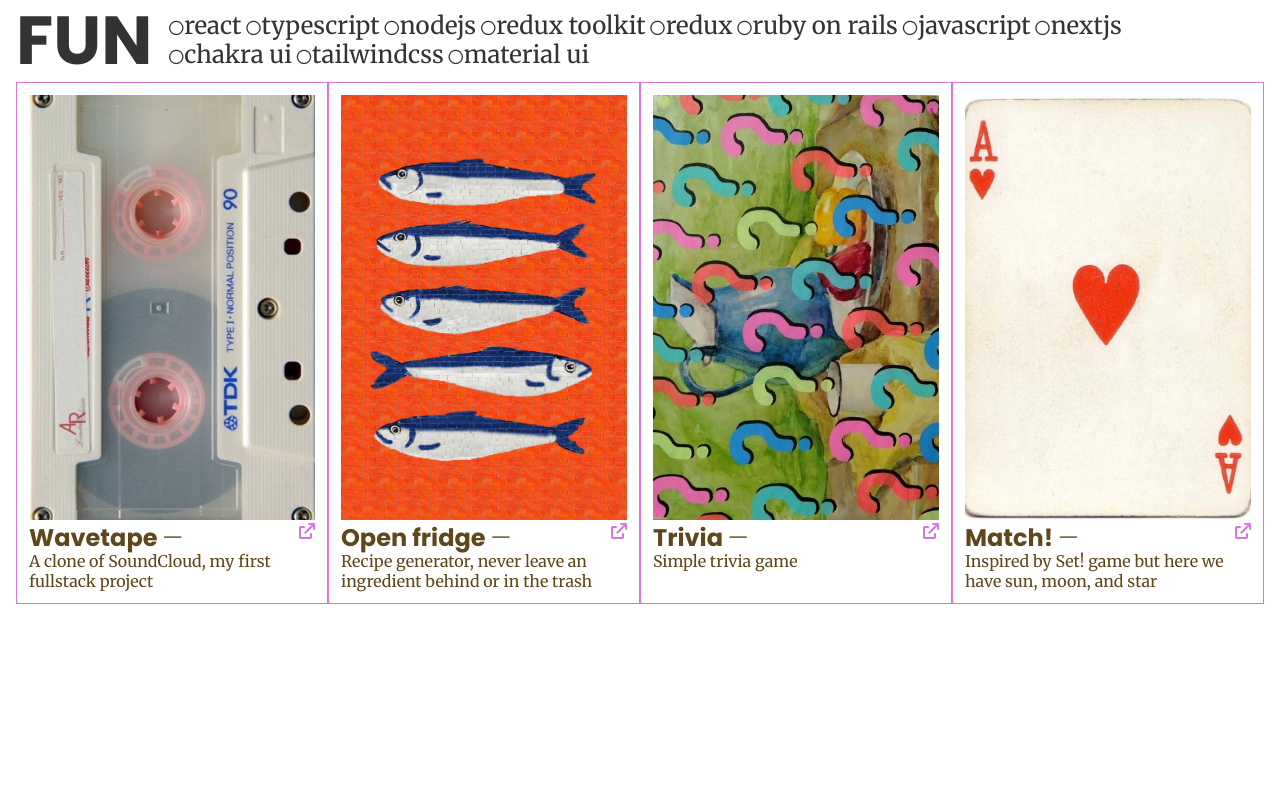
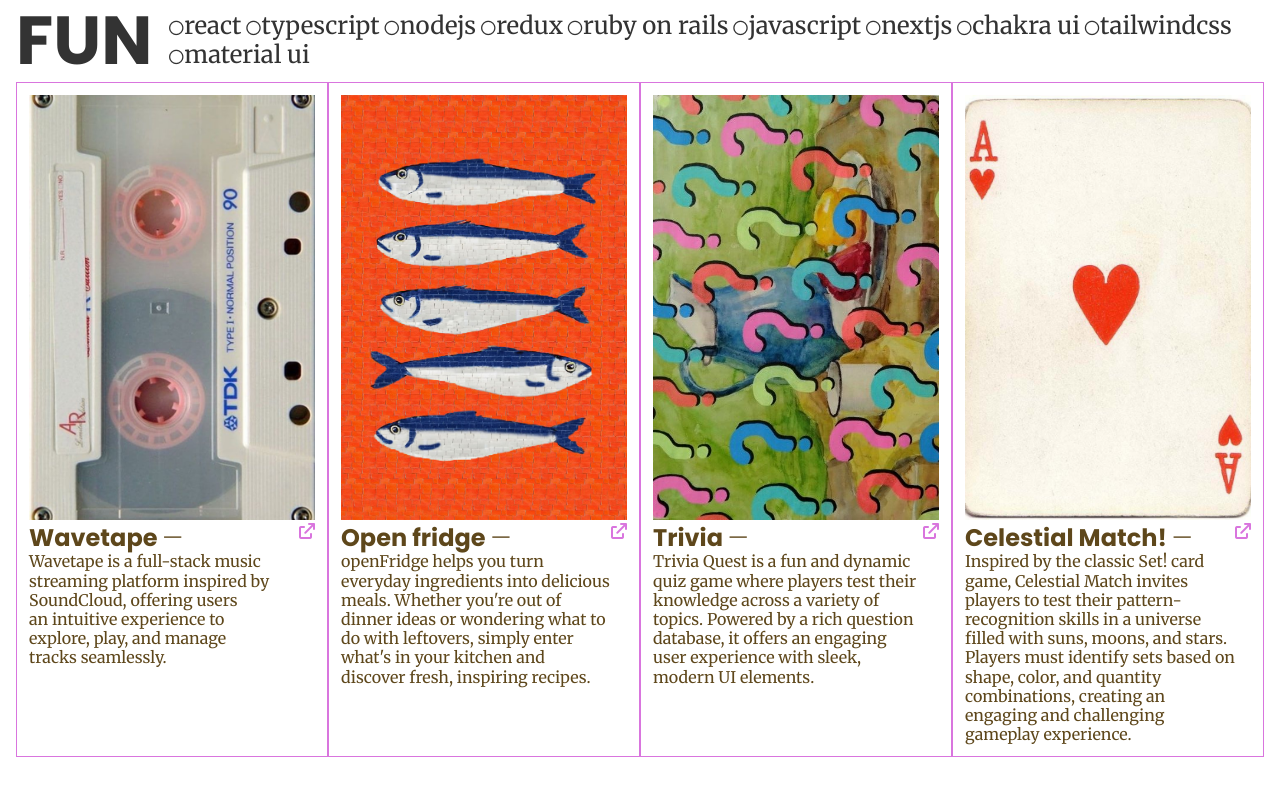
Before and after one commit to tt954/tthai, a SvelteKit app: page /fun in a window 1280 px wide. Shown: the top 796 px of the page. Built offline with nearby package versions, Linux system fonts and the light colour scheme.

Commit message:
update: project links

```diff
--- a/src/assets/data/projects.ts
+++ b/src/assets/data/projects.ts
@@ -14,7 +14,6 @@ export const technologies = [
 	"react",
 	"typescript",
 	"nodejs",
-	"redux toolkit",
 	"redux",
 	"ruby on rails",
 	"javascript",
@@ -27,21 +26,30 @@ export const technologies = [
 export const projects: Project[] = [
 	{
 		title: "Wavetape",
-		description: "A clone of SoundCloud, my first fullstack project",
-		link: "#",
+		description:
+			"Wavetape is a full-stack music streaming platform inspired by SoundCloud, offering users an intuitive experience to explore, play, and manage tracks seamlessly.",
+		link: "https://github.com/tt954/wavetape",
 		imageUrl: Tape,
 	},
 	{
 		title: "Open fridge",
-		description: "Recipe generator, never leave an ingredient behind or in the trash",
-		link: "#",
+		description:
+			"openFridge helps you turn everyday ingredients into delicious meals. Whether you're out of dinner ideas or wondering what to do with leftovers, simply enter what's in your kitchen and discover fresh, inspiring recipes.",
+		link: "https://github.com/gorterd/open-fridge",
 		imageUrl: Fish,
 	},
-	{ title: "Trivia", description: "Simple trivia game", link: "#", imageUrl: QuestionMark },
 	{
-		title: "Match!",
-		description: "Inspired by Set! game but here we have sun, moon, and star",
-		link: "#",
+		title: "Trivia",
+		description:
+			"Trivia Quest is a fun and dynamic quiz game where players test their knowledge across a variety of topics. Powered by a rich question database, it offers an engaging user experience with sleek, modern UI elements.",
+		link: "https://github.com/tt954/trivia",
+		imageUrl: QuestionMark,
+	},
+	{
+		title: "Celestial Match!",
+		description:
+			"Inspired by the classic Set! card game, Celestial Match invites players to test their pattern-recognition skills in a universe filled with suns, moons, and stars. Players must identify sets based on shape, color, and quantity combinations, creating an engaging and challenging gameplay experience.",
+		link: "https://github.com/tt954/match",
 		imageUrl: Ace,
 	},
 ];
--- a/src/components/Card.svelte
+++ b/src/components/Card.svelte
@@ -3,12 +3,10 @@
 	export let imageUrl: string | undefined;
 	export let href: string;
 	export let description: string;
-
-	import CardDefaultImage from "$assets/images/tech_default.jpg";
 </script>
 
 <div class="card">
-	<img class="card-image" src={imageUrl ? imageUrl : CardDefaultImage} alt={title} />
+	<img class="card-image" src={imageUrl} alt={title} />
 
 	<div class="card-header">
 		<div class="card-title">
```
